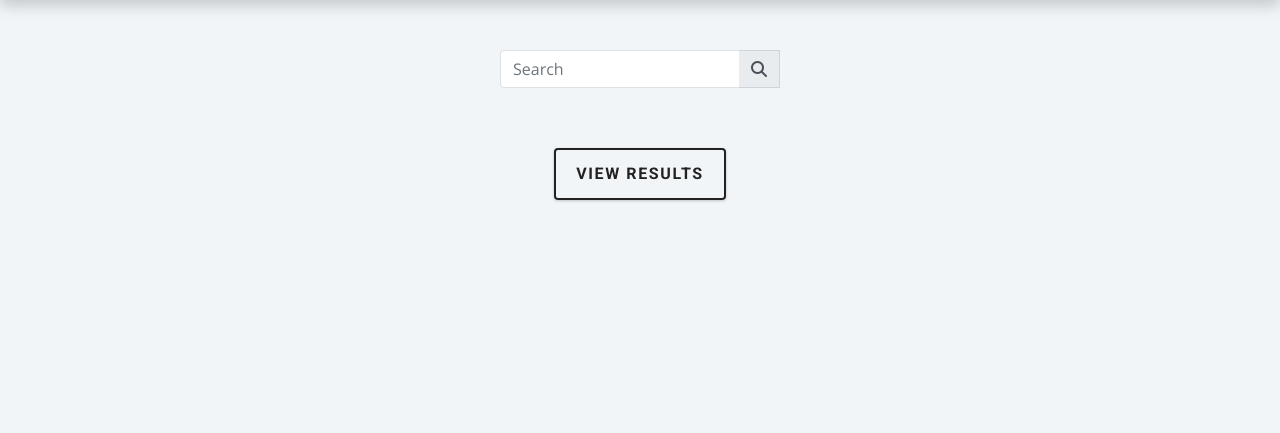
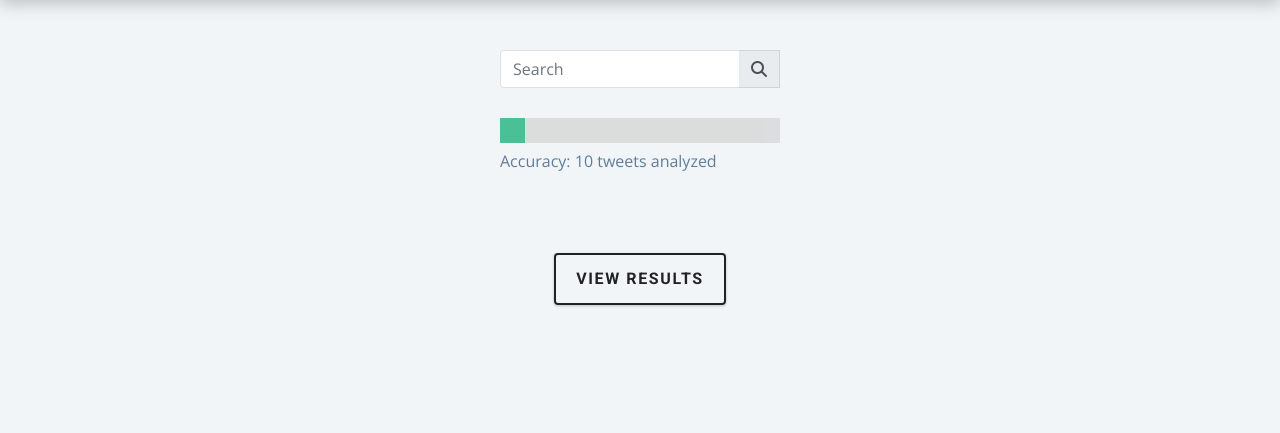
Before and after one commit to RohanJoshi28/public-opinion-analysis, a Flask app: page / in a window 1280 px wide. Shown: the part 56-489 px from the top of the page. Run offline with Flask 2, Linux system fonts and the light colour scheme; some libraries are stand-ins or nearby versions.

Commit message:
Fix some links, and add a slider to control the accuracy (number of tweets analyzed) to the backend and frontend

```diff
--- a/app/server.py
+++ b/app/server.py
@@ -102,10 +102,11 @@ def classify_text():
 
 
         text = request.form.get('text')
+        num_tweets = int(request.form["myRange"])
 
         if not text == "":
 
-            sentiment_ratio = get_sentiment_ratio(text)
+            sentiment_ratio = get_sentiment_ratio(text, num_tweets)
 
             plt.clf()
 
@@ -130,21 +131,20 @@ def classify_text():
 def get_ratio_given_times(start_time, end_time, query, max_results=10):
     tweets = client.search_recent_tweets(query=query, max_results=max_results, start_time=start_time, end_time=end_time)
     sentiment = np.array([1,1,1])
-    for tweet in tweets:
-        for t in tweet:
-            if "text" not in t:
-                continue
-            label = pipe(t.text)
-            label_int = int(label[0]["label"][-1])
-            sentiment[label_int]+=1
-    return sentiment[0]/sentiment[2]
+    #the 0th index of the tweets is where all the tweets are at, the other parts are just metadata
+    for tweet in tweets[0]:
+        label = pipe(tweet.text)
+        label_int = int(label[0]["label"][-1])
+        sentiment[label_int]+=1
+    print(sentiment)
+    return sentiment[2]/sentiment[0]
 
-def get_sentiment_ratio(query):
+def get_sentiment_ratio(query, num_tweets=10):
     positive_ratios = []
     for i in range(5, 0, -1):
         start_time=datetime.datetime.now(eastern)-datetime.timedelta(hours=24*i)
         end_time=datetime.datetime.now(eastern)-datetime.timedelta(hours=24*(i-1)+1)
-        positive_ratio = get_ratio_given_times(start_time, end_time, query, 10)
+        positive_ratio = get_ratio_given_times(start_time, end_time, query, num_tweets)
         positive_ratios.append(positive_ratio)
 
     return positive_ratios
--- a/app/static/styles/styles.css
+++ b/app/static/styles/styles.css
@@ -281,3 +281,40 @@ Container
     margin-left: auto;
     margin-right: auto;
 }
+
+.slidecontainer {
+    width: 100%; /* Width of the outside container */
+}
+
+/* SLIDER */
+.slider {
+-webkit-appearance: none;
+appearance: none;
+width: 100%;
+height: 25px;
+background: #d3d3d3;
+outline: none;
+opacity: 0.7;
+-webkit-transition: .2s;
+transition: opacity .2s;
+}
+
+.slider:hover {
+opacity: 1;
+}
+
+.slider::-webkit-slider-thumb {
+-webkit-appearance: none;
+appearance: none;
+width: 25px;
+height: 25px;
+background: #04AA6D;
+cursor: pointer;
+}
+
+.slider::-moz-range-thumb {
+width: 25px; /* Set a specific slider handle width */
+height: 25px; /* Slider handle height */
+background: #04AA6D; /* Green background */
+cursor: pointer; /* Cursor on hover */
+}
--- a/app/templates/about.html
+++ b/app/templates/about.html
@@ -29,7 +29,7 @@
                         <a href="/entertainment">Entertainment</a>
                     </li>
                     <li>
-                        <a href="#">Search</a>
+                        <a href="/">Search</a>
                     </li>
                 </ul>
             </div>
--- a/app/templates/entertainment.html
+++ b/app/templates/entertainment.html
@@ -29,7 +29,7 @@
                         <a href="/entertainment">Entertainment</a>
                     </li>
                     <li>
-                        <a href="#">Search</a>
+                        <a href="/">Search</a>
                     </li>
                 </ul>
             </div>
--- a/app/templates/finance.html
+++ b/app/templates/finance.html
@@ -29,7 +29,7 @@
                         <a href="/entertainment">Entertainment</a>
                     </li>
                     <li>
-                        <a href="#">Search</a>
+                        <a href="/">Search</a>
                     </li>
                 </ul>
             </div>
--- a/app/templates/index.html
+++ b/app/templates/index.html
@@ -43,16 +43,23 @@
                 <div class="input-group-append">
                     <div class="input-group-text" id="btnGroupAddon2"><i class="fa fa-search"></i></div>
                 </div>
+                <div class="slidecontainer" style="margin-top: 30px">
+                    <input type="range" min="10" max="100" value="10" class="slider" id="myRange" name="myRange">
+                </div></br>
+                <div>
+                    <p id="accuracy-field">Accuracy: 10 tweets analyzed</p>
+                </div>
                 <div class="container">
                     <div id="results"></div>
                     <button class="btn btn-hero" id="btn" type="submit">view results</button>
-                 </div>
+                    </div>
             </form>
         </div>
         {%if b64_image %}
         <div style="justify-content: center; align-items: center; ">
             <img src = "{{b64_image}}" alt="image of twitter sentiment" height="400px" class="center" style="margin-top: 30px; margin-bottom: 30px;"/>
         </div>
+
         {% endif %}
         </main>
 
@@ -71,5 +78,15 @@
         </footer>
         <!-- javascript -->
         <script src="scripts/app.js"></script>
+        <script>
+            var slider = document.getElementById("myRange");
+            var output = document.getElementById("accuracy-field");
+            output.innerHTML = `Accuracy: ${slider.value} tweets analyzed`;
+
+            slider.oninput = function() {
+              output.innerHTML = `Accuracy: ${this.value} tweets analysis`
+            }
+
+        </script>
     </body>
 </html>
--- a/app/templates/politicians.html
+++ b/app/templates/politicians.html
@@ -29,7 +29,7 @@
                         <a href="/entertainment">Entertainment</a>
                     </li>
                     <li>
-                        <a href="#">Search</a>
+                        <a href="/">Search</a>
                     </li>
                 </ul>
             </div>
```
Also changed, not shown: app/site.db.
